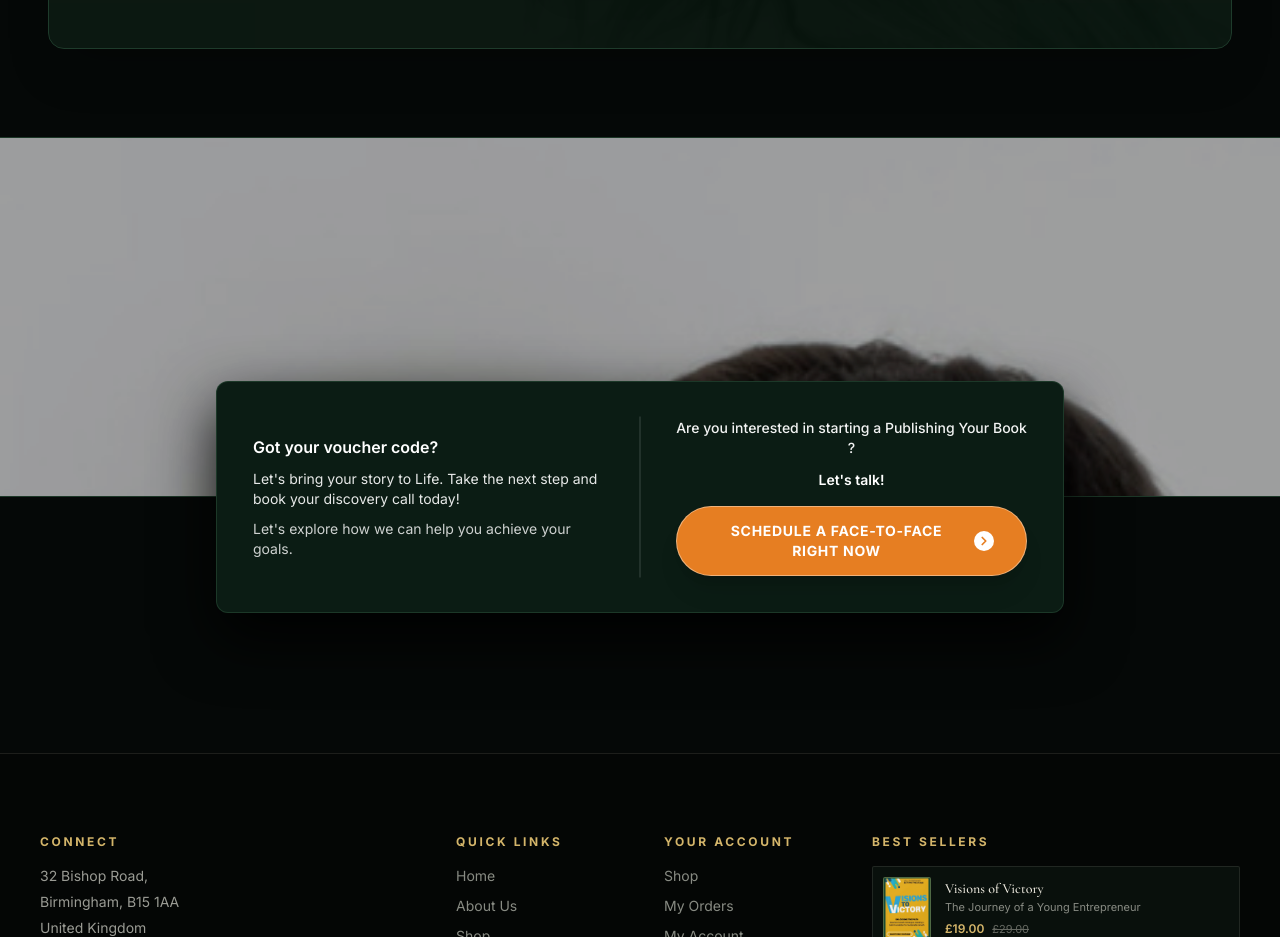
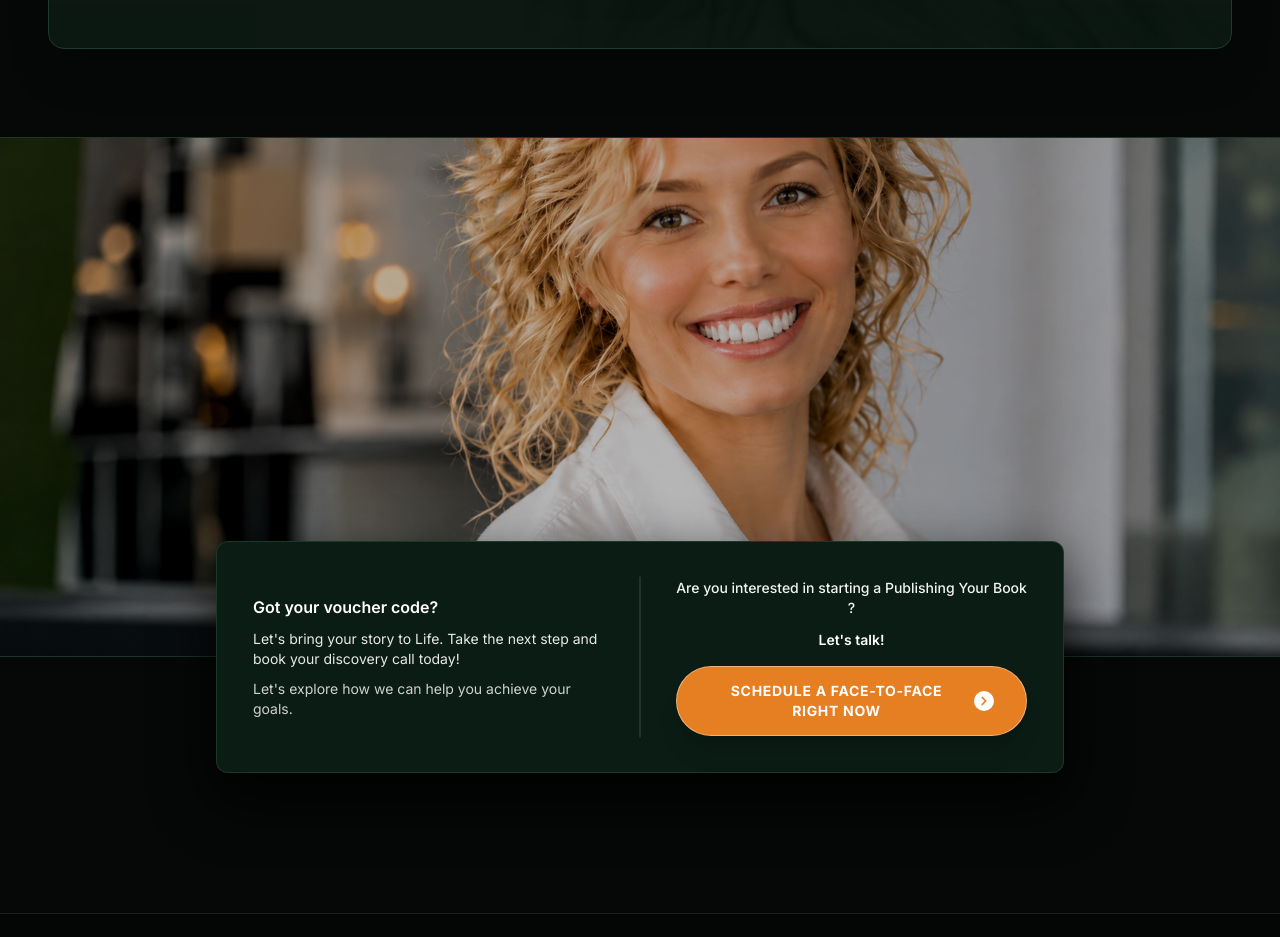
Before and after one commit to satyamsingh000121-hash/publishinghub, a Next.js app: page /our-offer/writers-legacy in a window 1280 px wide. Shown: the part 5840-6777 px from the top of the page. Built offline with nearby package versions, Linux system fonts and the light colour scheme.

Commit message:
last section done writers-legacy

```diff
--- a/app/our-offer/writers-legacy/page.tsx
+++ b/app/our-offer/writers-legacy/page.tsx
@@ -613,16 +613,16 @@ export default function WritersLegacyPage() {
             </div>
 
             {/* 12. BOTTOM CTA FULL-WIDTH BANNER (GREEN CARD ON BOTTOM LINE) */}
-            <section className="relative w-full min-h-[320px] sm:min-h-[360px] flex items-end justify-center mt-6 sm:mt-8 mb-44 sm:mb-56 md:mb-64">
+            <section className="relative w-full min-h-[400px] sm:min-h-[480px] lg:min-h-[520px] flex items-end justify-center mt-6 sm:mt-8 mb-44 sm:mb-56 md:mb-64">
                 {/* Full-bleed Background Image with Bottom Line */}
                 <div className="absolute inset-0 z-0 overflow-hidden border-y border-[#1e3b2b]/90 bg-[#07130c]">
                     <Image
-                        src="/images/author-01.jpg"
+                        src="/images/2222.png"
                         alt="Smiling Author Background"
                         fill
-                        className="object-cover object-[center_15%] brightness-95 contrast-105"
+                        className="object-cover object-top brightness-95 contrast-105"
                     />
-                    <div className="absolute inset-0 bg-black/30 backdrop-brightness-95" />
+                    <div className="absolute inset-0 bg-black/20 backdrop-brightness-95" />
                 </div>
 
                 {/* Floating Centered Dark Card Positioned Exactly on the Bottom Line */}
```
Also changed, not shown: public/images/2222.png (renamed from public/images/ChatGPT Image Aug 29, 2026, 04_42_06 PM.png).
